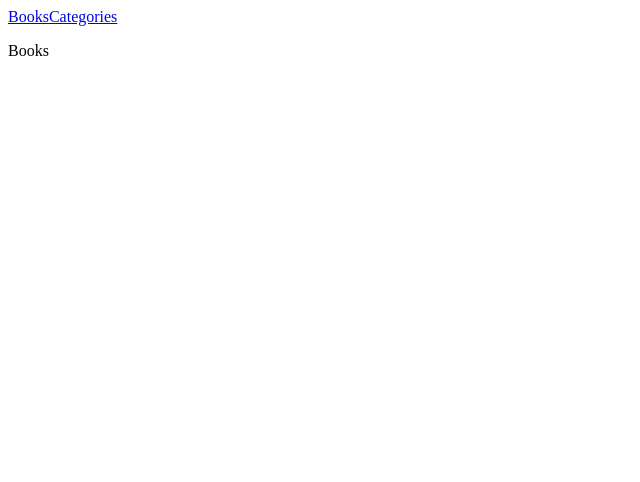
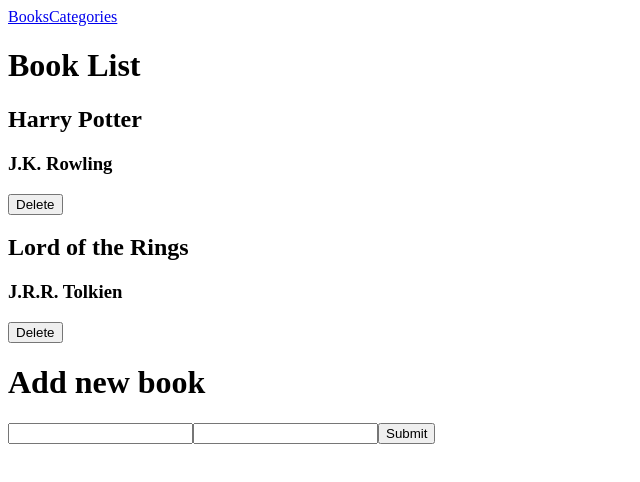
Before and after one commit to diegoyon/bookstore, a React (Create React App) app: page / in a window 1280 px wide. Shown: the top 482 px of the page, without its empty margins (0-640 px from the left). Built offline with nearby package versions, Linux system fonts and the light colour scheme.

Commit message:
Add Book and Form components

```diff
--- a/src/Books.js
+++ b/src/Books.js
@@ -1,9 +1,28 @@
 import React from "react"
+import Book from "./components/Book";
+import Form from "./components/Form";
 
 const Books = () => {
+  const booklist = [
+    {
+      id: 1,
+      title: "Harry Potter",
+      author: "J.K. Rowling"
+    },
+    {
+      id: 2,
+      title: "Lord of the Rings",
+      author: "J.R.R. Tolkien"
+    }
+  ]
+
   return(
     <>
-      <p>Books</p>
+      <h1>Book List</h1>
+      {booklist.map((book)=>
+        (<Book key={book.id} title={book.title} author={book.author} />)
+      )}
+      <Form />
     </>
   )
 }
--- /dev/null
+++ b/src/components/Book.js
@@ -0,0 +1,13 @@
+import React from "react";
+
+const Book = (props) => {
+  return (
+    <>
+     <h2>{props.title}</h2>
+     <h3>{props.author}</h3>
+     <button type="button">Delete</button>
+    </>
+  )
+}
+
+export default Book;
--- /dev/null
+++ b/src/components/Form.js
@@ -0,0 +1,14 @@
+import React from "react";
+
+const Form = () => {
+  return (
+    <>
+      <h1>Add new book</h1>
+      <input type="text" name="title" />
+      <input type="text" name="author" />
+      <button type="submit">Submit</button>
+    </>
+  )
+}
+
+export default Form;
```
